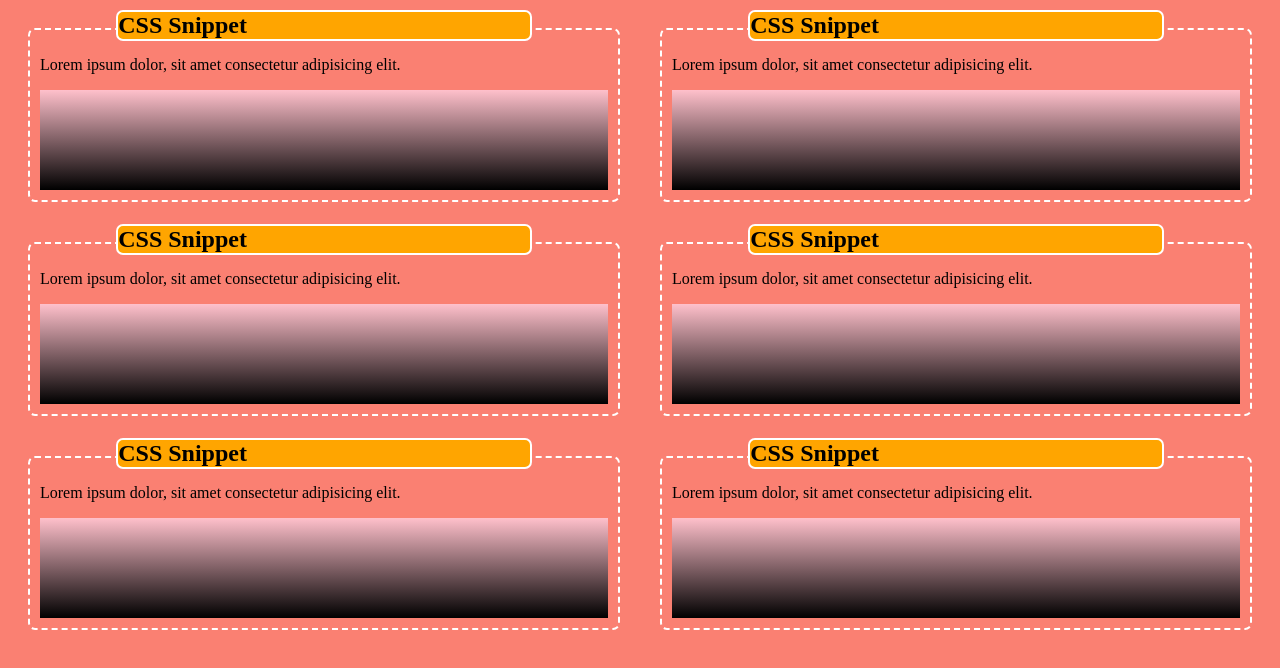
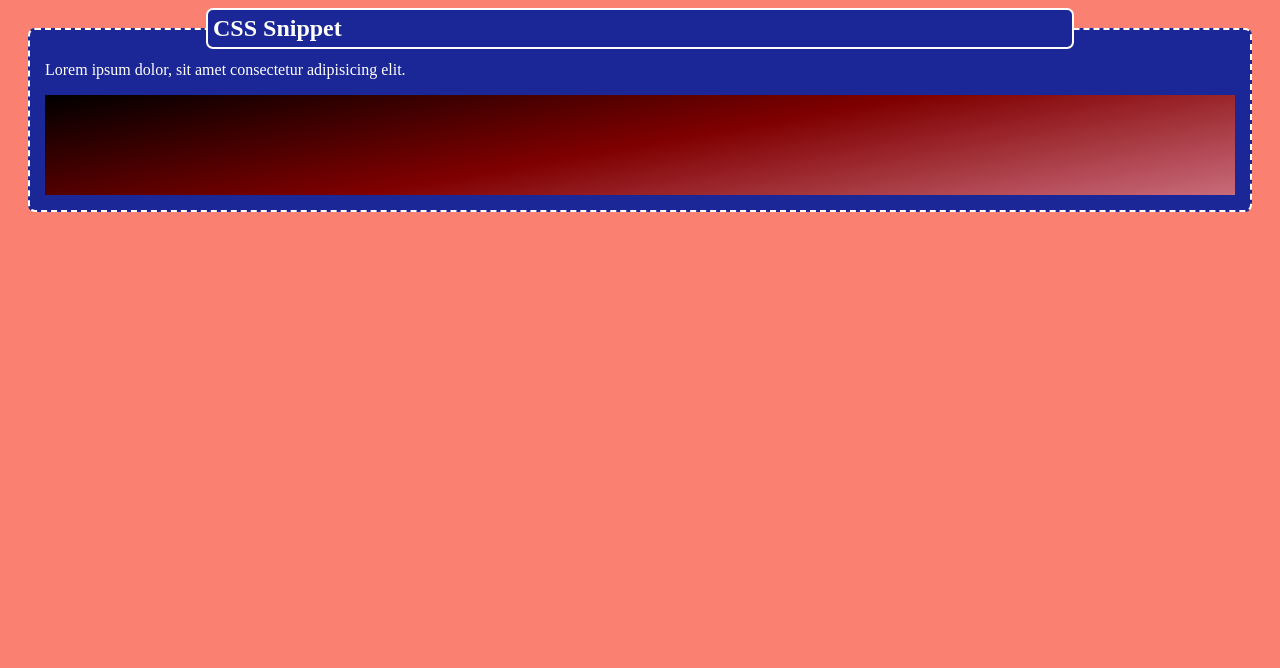
Before and after one commit to delizoderek/Code-Snippets, a plain HTML site: page index.html in a window 1280 px wide. Drawn offline with Linux system fonts and the light colour scheme.

Commit message:
Changed class .snippet-borders to .snippet-common because it needed to be more general for the entire snippet. Added hover effect to snippets.

```diff
--- a/assets/css/style.css
+++ b/assets/css/style.css
@@ -1,6 +1,8 @@
 :root{
-    --container-border-radius: 7px;
+    --snippet-border-radius: 7px;
+    --snippet-background: rgb(27, 39, 150);
 }
+
 
 body{
     background: salmon;
@@ -12,41 +14,43 @@ main{
     flex-wrap: wrap;
 }
 
-.snippet-borders{
+.snippet-common{
     border-color: white;
     border-width: 2px;
-    border-radius: var(--container-border-radius);
+    border-radius: var(--snippet-border-radius);
+    background: var(--snippet-background);
+    color:white;
 }
 
 .card{
     display: flex;
+    position: relative;
     flex-direction: column;
     flex-grow: 1;
     flex-shrink: 1;
-    border-color: white;
-    border-width: 2px;
+    margin: 20px;
+    padding:15px;
     border-style: dashed;
-    border-radius: var(--container-border-radius);
-    position: relative;
-    margin: 20px;
-    padding:10px;
 }
 
 .title {
     display:flex;
-    border-color:white;
-    border-radius: var(--container-border-radius);
+    position: absolute;
+    align-self: center;
+    top: -42px;
+    width: 70%;
+    padding: 5px;
     border-style: solid;
-    border-width: 2px;
-    background: orange;
-    position: absolute;
-    top: -40px;
-    width: 70%;
-    align-self: center;
+    font-size: 24px;
+}
+
+.card:hover,
+.card:hover .title{
+    box-shadow: 0px 0px 10px 10px purple;
 }
 
 .box{
     display:flex;
-    background: linear-gradient(pink,black);
+    background: linear-gradient(-10deg, rgb(201, 107, 123) 0%,maroon 50%,black 100%);
     min-height: 100px;
 }
--- a/index.html
+++ b/index.html
@@ -12,43 +12,8 @@
         <!-- TODO: Center text -->
     </header>
     <main>
-        <section class="card snippet-borders">
-            <h1 class="title snippet-borders">CSS Snippet</h1>
-            <p>Lorem ipsum dolor, sit amet consectetur adipisicing elit.</p>
-            <div class="box">
-                <p></p>
-            </div>
-        </section>
-        <section class="card snippet-borders">
-            <h1 class="title snippet-borders">CSS Snippet</h1>
-            <p>Lorem ipsum dolor, sit amet consectetur adipisicing elit.</p>
-            <div class="box">
-                <p></p>
-            </div>
-        </section>
-        <section class="card snippet-borders">
-            <h1 class="title snippet-borders">CSS Snippet</h1>
-            <p>Lorem ipsum dolor, sit amet consectetur adipisicing elit.</p>
-            <div class="box">
-                <p></p>
-            </div>
-        </section>
-        <section class="card snippet-borders">
-            <h1 class="title snippet-borders">CSS Snippet</h1>
-            <p>Lorem ipsum dolor, sit amet consectetur adipisicing elit.</p>
-            <div class="box">
-                <p></p>
-            </div>
-        </section>
-        <section class="card snippet-borders">
-            <h1 class="title snippet-borders">CSS Snippet</h1>
-            <p>Lorem ipsum dolor, sit amet consectetur adipisicing elit.</p>
-            <div class="box">
-                <p></p>
-            </div>
-        </section>
-        <section class="card snippet-borders">
-            <h1 class="title snippet-borders">CSS Snippet</h1>
+        <section class="card snippet-common">
+            <h1 class="title snippet-common">CSS Snippet</h1>
             <p>Lorem ipsum dolor, sit amet consectetur adipisicing elit.</p>
             <div class="box">
                 <p></p>
```
